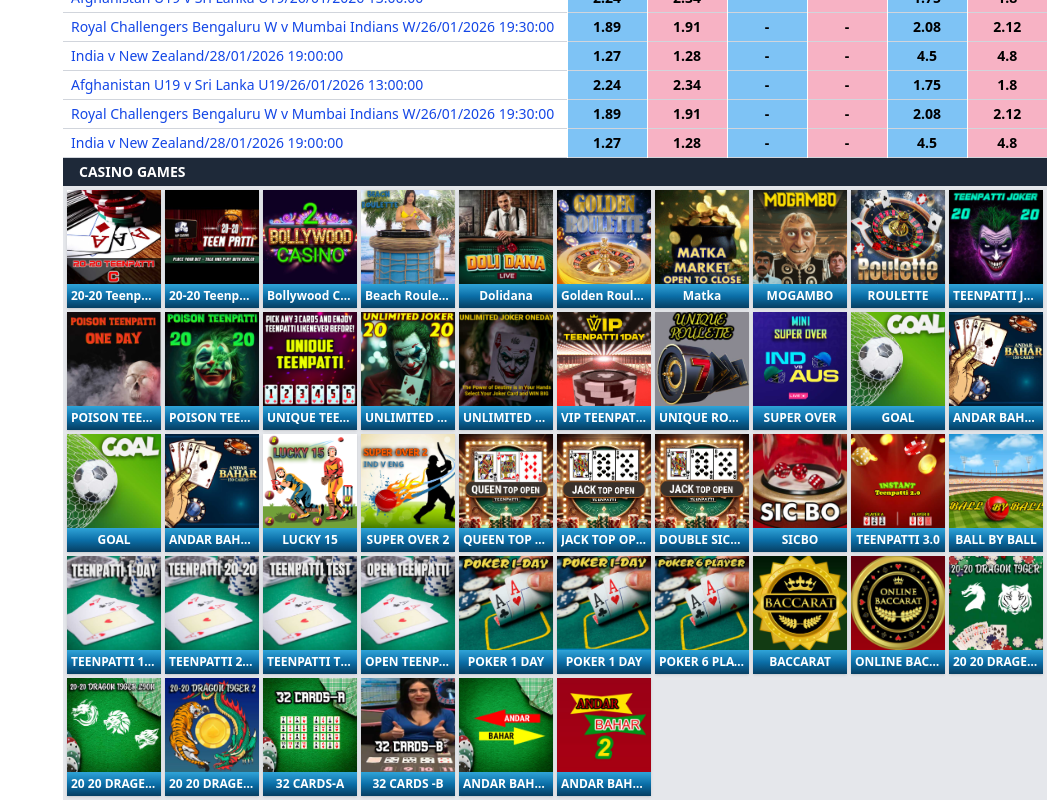
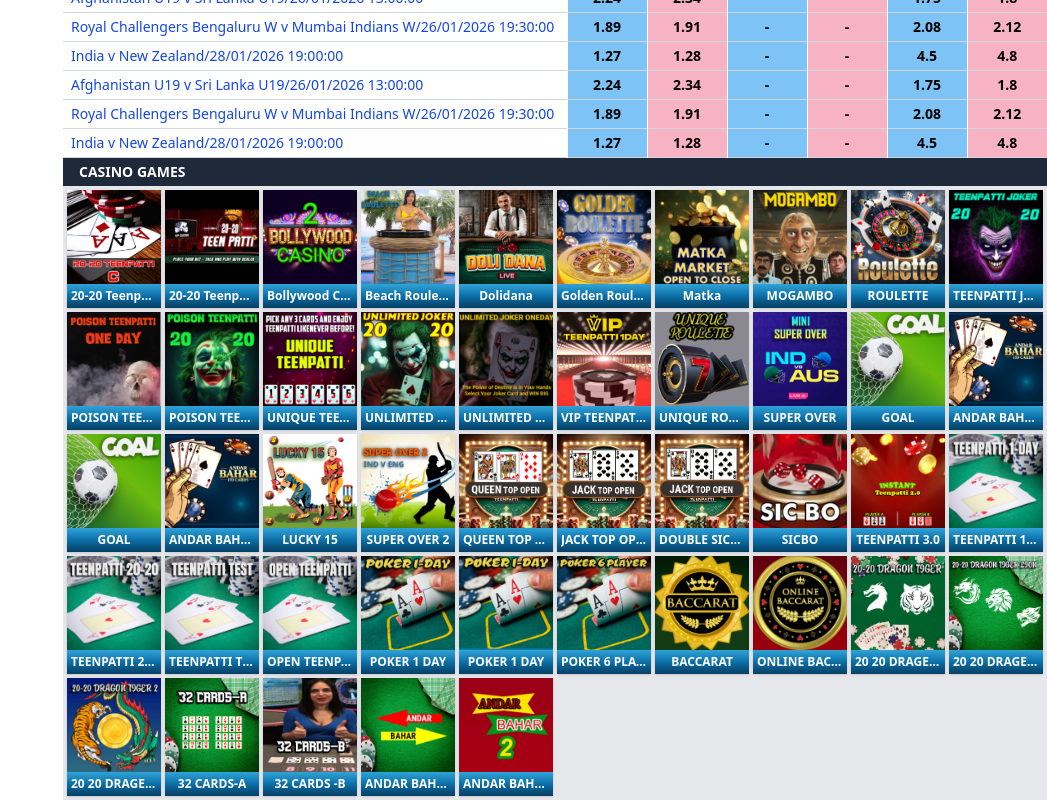
Before and after one commit to sachinkhandelwal003/Deexchange_frontend, a React (Vite) app: page / in a window 1280 px wide. Shown: the part 454-1254 px from the top of the page, without its empty margins (233-1280 px from the left). Built offline with nearby package versions, Linux system fonts and the light colour scheme.

Commit message:
new coomit

```diff
--- a/src/components/GamesGrid.jsx
+++ b/src/components/GamesGrid.jsx
@@ -31,7 +31,7 @@
 // import d30 from '../assets/img/d30.png'
 //  cvd
 import d31 from '../assets/img/d31.png'
-import d32 from '../assets/img/d32.png'
+// import d32 from '../assets/img/d32.png'
 import d34 from '../assets/img/d34.png'
 import d35 from '../assets/img/d35.png'
 import d36 from '../assets/img/d36.png'
@@ -82,7 +82,7 @@
     { src: d34, name: " TEENPATTI 3.0" },
 
     // { src: d28, name: "VIP TEENPATTI" },{ src: d29, name: "VIP TEENPATTI" },
-    { src: d32, name: "BALL BY BALL" },
+    // { src: d32, name: "BALL BY BALL" },
     { src: d35, name: " TEENPATTI 1 DAY" },
     { src: d36, name: " TEENPATTI 20 20 " },
   { src: d37, name: "TEENPATTI TEST" },
```
Also changed, not shown: 3 other files (tests, documents, lock files or other folders).
